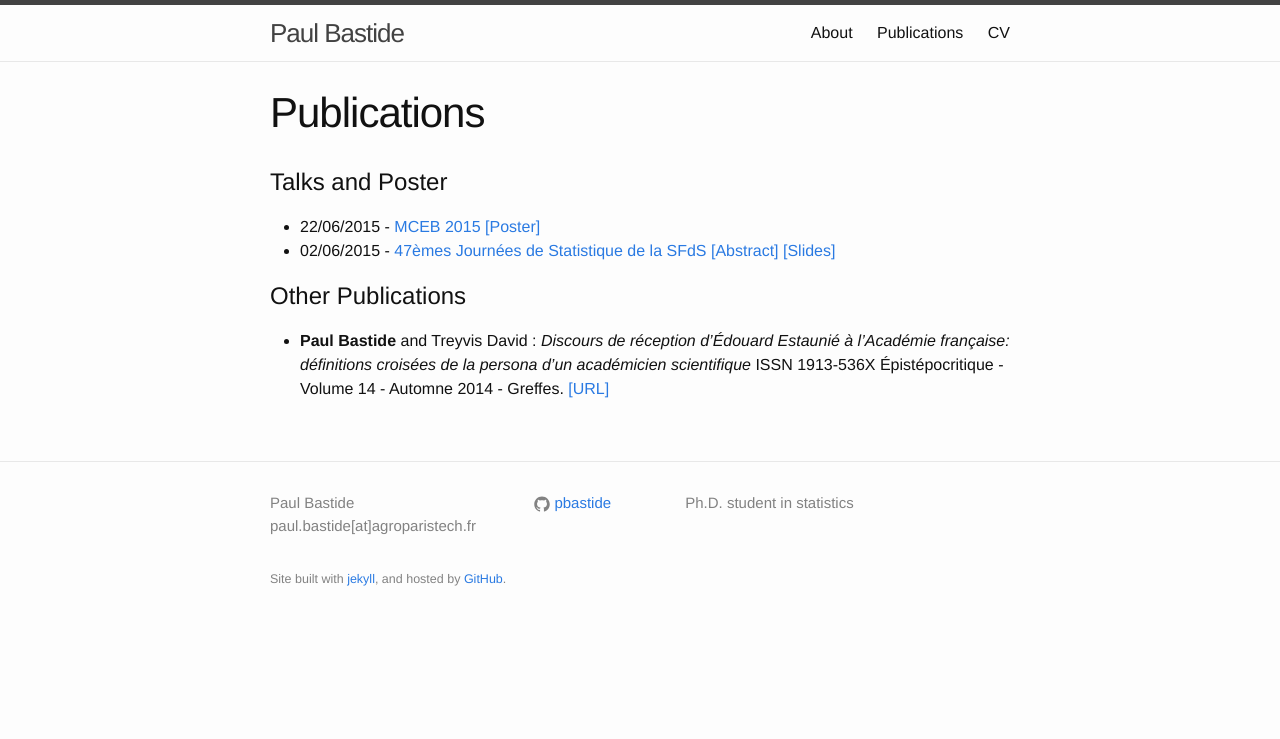
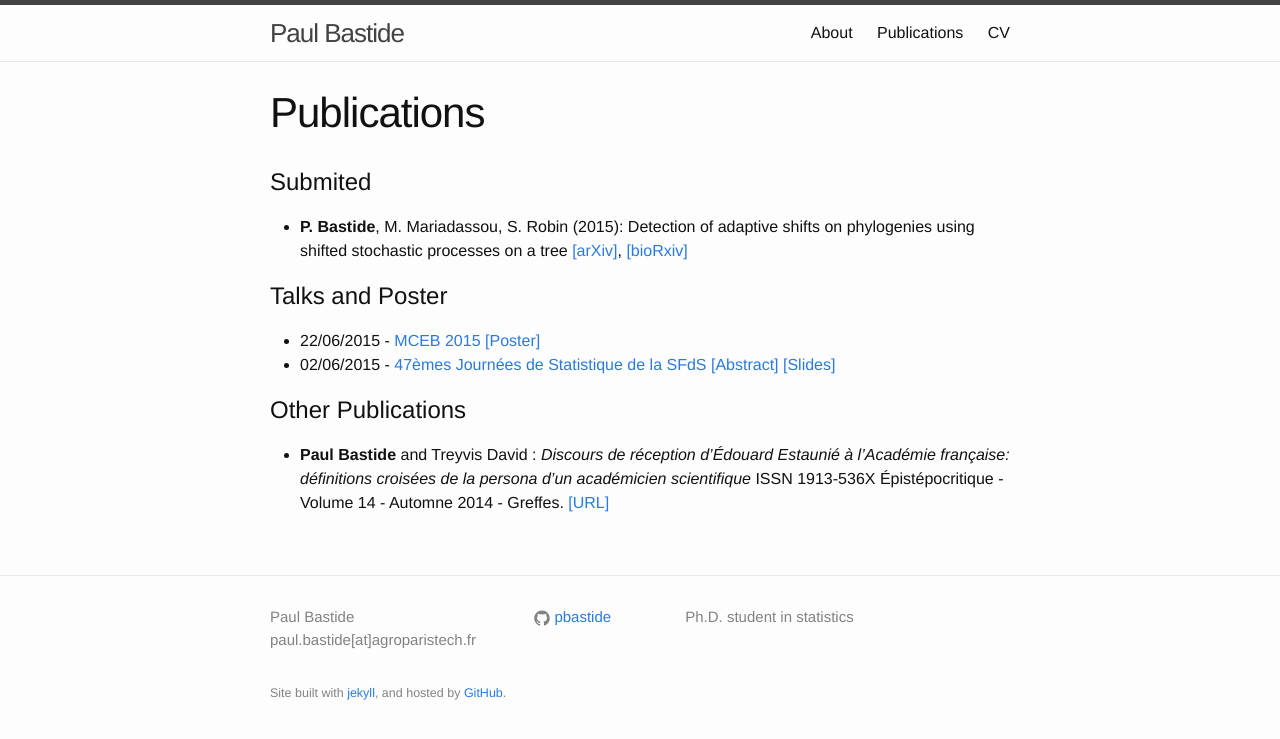
Before and after one commit to pbastide/pbastide.github.io, a Jekyll site: the page built from publi.md, in a window 1280 px wide. Shown: the top 739 px of the page. Built offline with Jekyll 4.4.1, drawn with Linux system fonts in a browser that asks for light colours; Markdown is read by kramdown in place of the engine named in the settings.

Commit message:
Add preprint article in publi

```diff
--- a/publi.md
+++ b/publi.md
@@ -3,6 +3,10 @@ layout: page
 title: Publications
 weight: 3
 ---
+
+# Submited
+
+- **P. Bastide**, M. Mariadassou, S. Robin (2015): Detection of adaptive shifts on phylogenies using shifted stochastic processes on a tree [[arXiv]](http://arxiv.org/abs/1508.00225), [[bioRxiv]](http://www.biorxiv.org/content/early/2015/08/03/023804)
 
 # Talks and Poster
 
```
